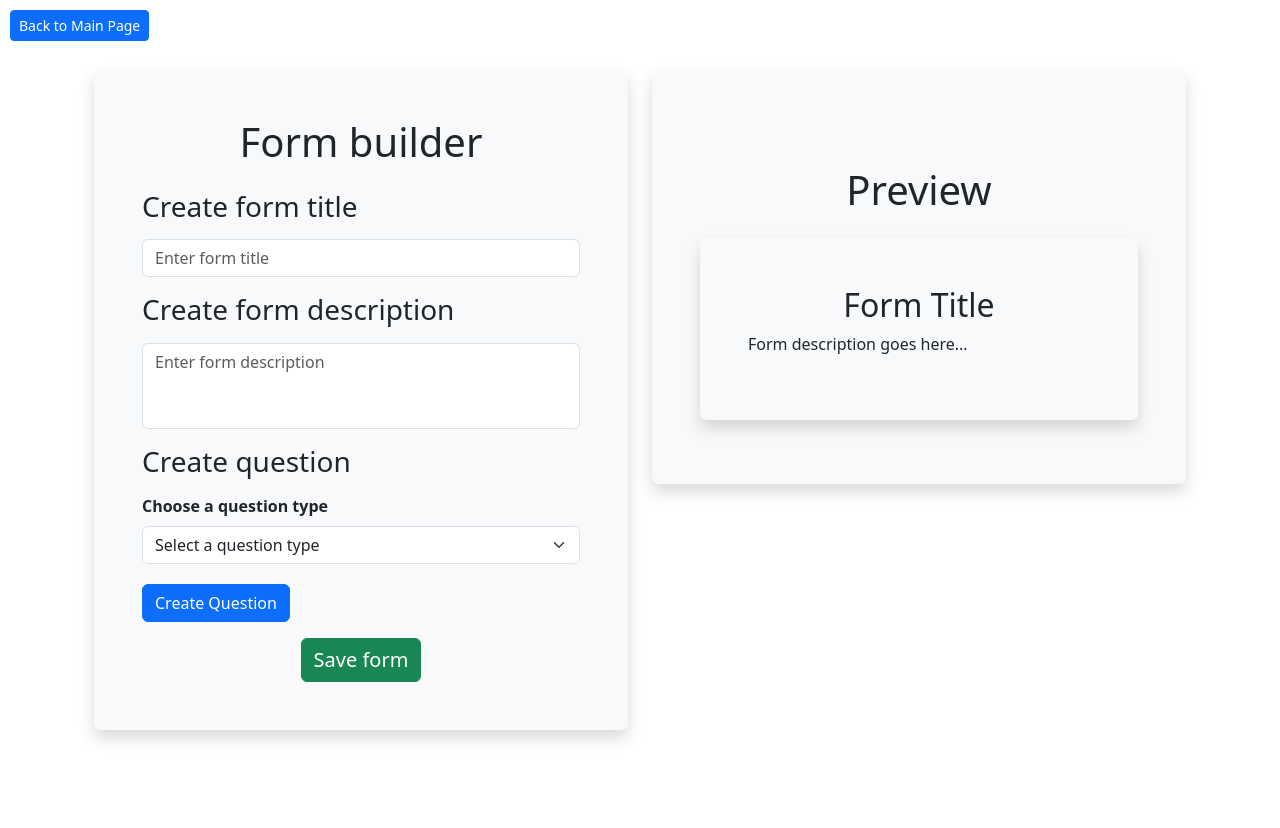
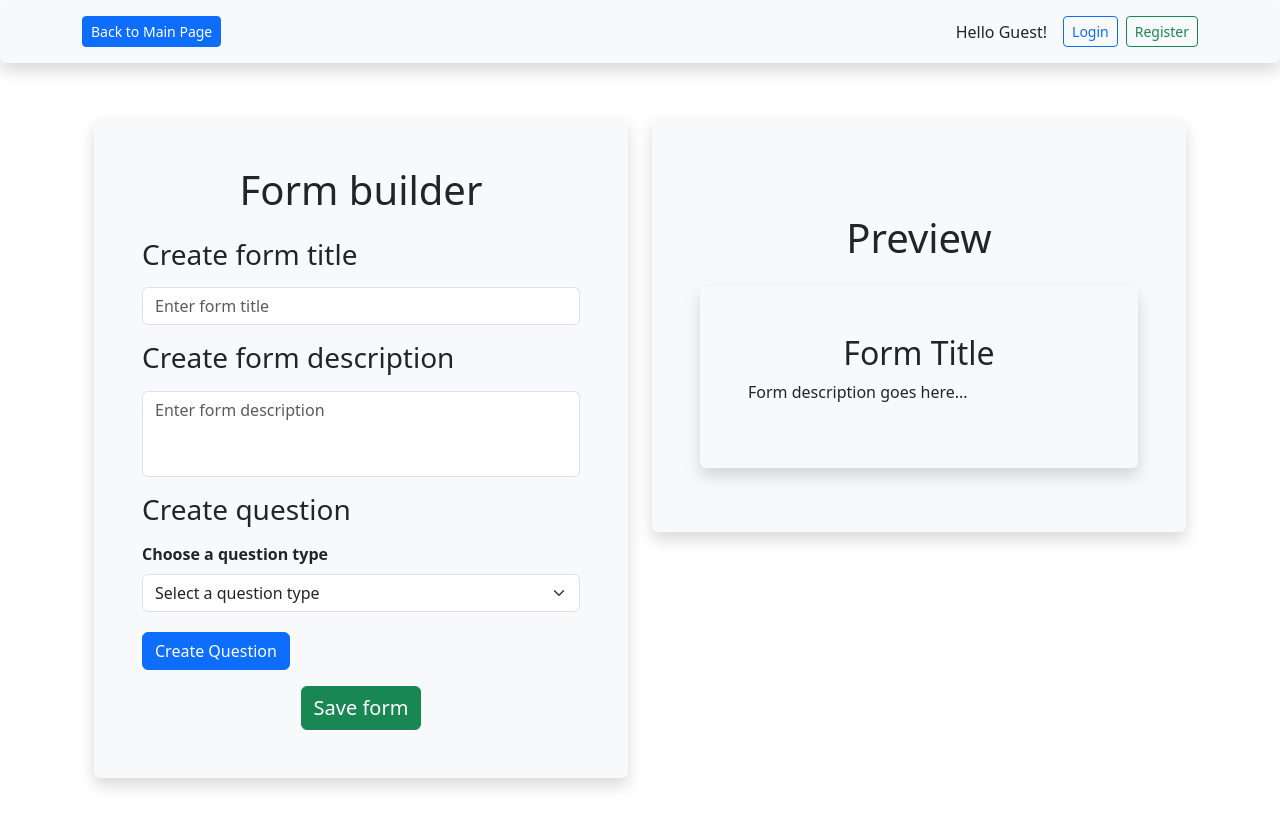
Before and after one commit to georgdronov/CourseProject, a React (Create React App) app in the folder client/: page /form-builder in a window 1280 px wide. Shown: the top 828 px of the page. Before the commit the page ends 800 px from the top, so only its background shows below. Built offline with nearby package versions, Linux system fonts and the light colour scheme.

Commit message:
make header

```diff
--- /dev/null
+++ b/client/src/components/page-component/Header.jsx
@@ -0,0 +1,32 @@
+import React from "react";
+import { Navbar, Button, Container } from "react-bootstrap";
+import { Link, useLocation } from "react-router-dom";
+
+export const Header = ({ username }) => {
+  const location = useLocation();
+  const isHomePage = location.pathname === "/";
+
+  return (
+    <Navbar fixed="top" className="shadow bg-light p-3 rounded">
+      <Container className="d-flex justify-content-between align-items-center">
+        <div className="d-flex align-items-center">
+          {!isHomePage && (
+            <Button as={Link} to="/" variant="primary" size="sm" className="me-3">
+              Back to Main Page
+            </Button>
+          )}
+        </div>
+
+        <div className="d-flex align-items-center">
+          <span className="me-3">Hello {username ? username : "Guest"}!</span>
+          <Button variant="outline-primary" size="sm" className="me-2">
+            Login
+          </Button>
+          <Button variant="outline-success" size="sm">
+            Register
+          </Button>
+        </div>
+      </Container>
+    </Navbar>
+  );
+};
--- a/client/src/pages/FormBuilder.jsx
+++ b/client/src/pages/FormBuilder.jsx
@@ -3,7 +3,7 @@ import { Container, Row, Col, Form, Button } from "react-bootstrap";
 import { DragDropContext, Droppable, Draggable } from "@hello-pangea/dnd";
 import axios from "axios";
 import { v4 as uuidv4 } from "uuid";
-import { Link, useParams } from "react-router-dom";
+import {  useParams } from "react-router-dom";
 
 import { CheckboxQuestion } from "../components/questions/CheckboxQuestion";
 import { MultiLineQuestion } from "../components/questions/MultiLineQuestion";
@@ -15,6 +15,7 @@ import { MakeSingleLineQuestion } from "../components/make-question/MakeSingleLi
 import { MakeMultiLineQuestion } from "../components/make-question/MakeMultiLineQuestion";
 import { MakeNumberQuestion } from "../components/make-question/MakeNumberQuestion";
 import { MakeCheckboxQuestion } from "../components/make-question/MakeCheckboxQuestion";
+import { Header } from "../components/page-component/Header";
 
 export const FormBuilder = () => {
   const { id } = useParams();
@@ -151,18 +152,8 @@ export const FormBuilder = () => {
 
   return (
     <DragDropContext onDragEnd={onDragEnd}>
-      <Button
-        as={Link}
-        to="/"
-        variant="primary"
-        className="position-absolute d-block"
-        size="sm"
-        style={{ top: "10px", left: "10px" }}
-      >
-        Back to Main Page
-      </Button>
-
-      <Container className="d-flex justify-content-center align-items-center min-vh-100">
+      <Header/>
+      <Container className="d-flex justify-content-center align-items-center min-vh-100 mt-5">
         <Row className="w-100">
           <Col className="col-12 col-md-6">
             <div className="shadow bg-light p-5 rounded">
--- a/client/src/pages/MainPage.jsx
+++ b/client/src/pages/MainPage.jsx
@@ -1,6 +1,7 @@
 import React, { useState, useEffect } from "react";
 import { Container, Row, Col, Button, Card, Pagination } from "react-bootstrap";
 import { Link } from "react-router-dom";
+import { Header } from "../components/page-component/Header";
 
 export const MainPage = () => {
   const itemsPerPage = 6;
@@ -26,7 +27,9 @@ export const MainPage = () => {
   }, []);
 
   const handleDeleteForm = async (id) => {
-    const confirmDelete = window.confirm("Are you sure you want to delete this form?");
+    const confirmDelete = window.confirm(
+      "Are you sure you want to delete this form?"
+    );
     if (confirmDelete) {
       try {
         await fetch(`${process.env.REACT_APP_SERVER_URL}/forms/${id}`, {
@@ -61,7 +64,8 @@ export const MainPage = () => {
   const handleFillPageChange = (pageNumber) => setCurrentPageFill(pageNumber);
 
   return (
-    <Container className="d-flex flex-column justify-content-center align-items-center min-vh-100 shadow bg-light p-5 rounded">
+    <Container className="d-flex flex-column justify-content-center align-items-center min-vh-100 shadow bg-light p-5 rounded mt-5">
+      <Header />
       <h1 className="text-center mb-5">Welcome to the Form Builder!</h1>
 
       <Button
@@ -85,7 +89,11 @@ export const MainPage = () => {
                 <Card.Text>
                   {form.description || "No description available"}
                 </Card.Text>
-                <Button variant="primary" as={Link} to={`/form-builder/${form.id}`}>
+                <Button
+                  variant="primary"
+                  as={Link}
+                  to={`/form-builder/${form.id}`}
+                >
                   Edit Form
                 </Button>
                 <Button
```
